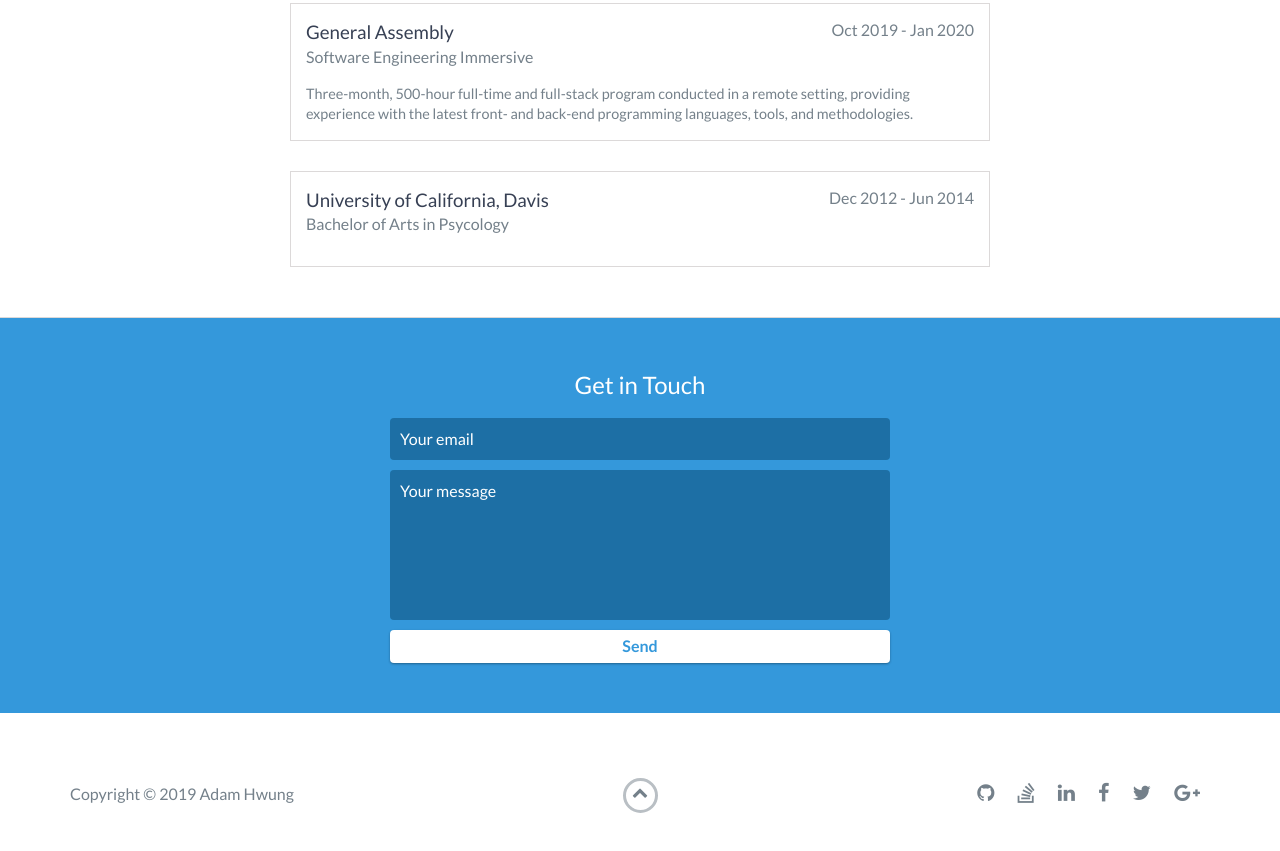
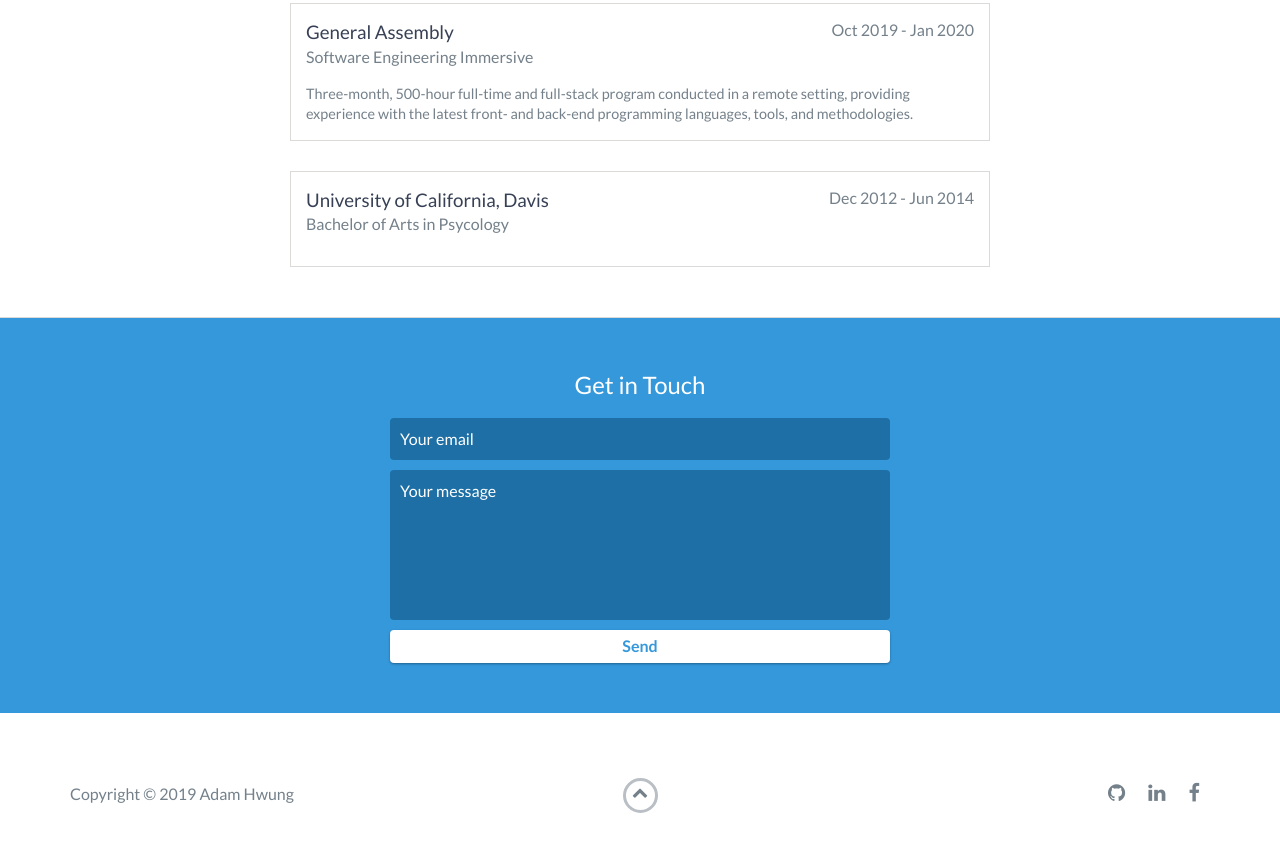
Before and after one commit to Ahwung/ahwung.github.io, a website: page index.html in a window 1280 px wide. Shown: the part 3297-4148 px from the top of the page. Drawn offline with nearby package versions, Linux system fonts and the light colour scheme.

Commit message:
added contact info

```diff
--- a/index.html
+++ b/index.html
@@ -206,7 +206,7 @@
     <div id="contact">
         <h2>Get in Touch</h2>
         <div id="contact-form">
-            <form method="POST" action="https://formspree.io/email@email.com">
+            <form method="POST" action="https://formspree.io/xpzpzgll">
                 <input type="hidden" name="_subject" value="Contact request from personal website" />
                 <input type="email" name="_replyto" placeholder="Your email" required>
                 <textarea name="message" placeholder="Your message" required></textarea>
@@ -233,22 +233,13 @@
                 <div class="col-sm-5 social">
                     <ul>
                         <li>
-                            <a href="https://github.com/" target="_blank"><i class="fa fa-github" aria-hidden="true"></i></a>
+                            <a href="https://github.com/ahwung" target="_blank"><i class="fa fa-github" aria-hidden="true"></i></a>
                         </li>
                         <li>
-                            <a href="https://stackoverflow.com/" target="_blank"><i class="fa fa-stack-overflow" aria-hidden="true"></i></a>
+                            <a href="https://www.linkedin.com/in/ahwung/" target="_blank"><i class="fa fa-linkedin" aria-hidden="true"></i></a>
                         </li>
                         <li>
-                            <a href="https://linkedin.com/" target="_blank"><i class="fa fa-linkedin" aria-hidden="true"></i></a>
-                        </li>
-                        <li>
-                            <a href="https://www.facebook.com/" target="_blank"><i class="fa fa-facebook" aria-hidden="true"></i></a>
-                        </li>
-                        <li>
-                            <a href="https://twitter.com/" target="_blank"><i class="fa fa-twitter" aria-hidden="true"></i></a>
-                        </li>
-                        <li>
-                            <a href="https://plus.google.com/" target="_blank"><i class="fa fa-google-plus" aria-hidden="true"></i></a>
+                            <a href="https://www.facebook.com/kidmilktea" target="_blank"><i class="fa fa-facebook" aria-hidden="true"></i></a>
                         </li>
                     </ul>
                 </div>
```
